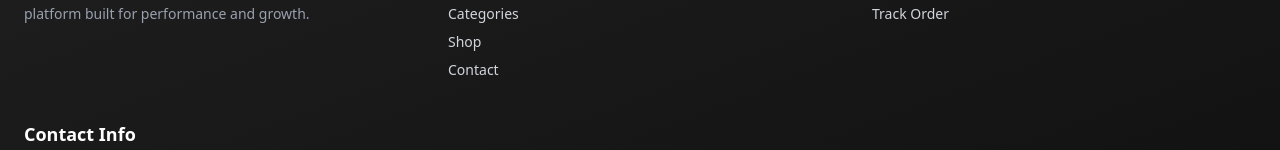
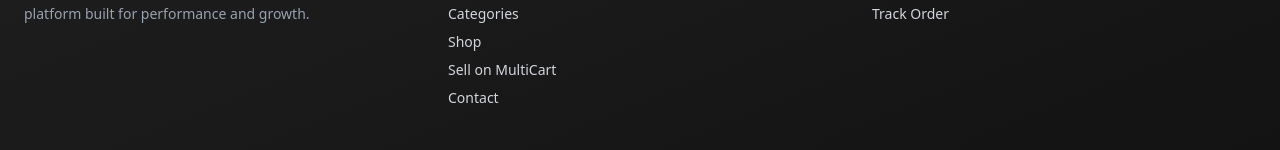
Before and after one commit to Ayush-Kant/multicart, a Next.js app in the folder multicart/: page / in a window 1280 px wide. Shown: the part 2744-2894 px from the top of the page. Built offline with nearby package versions, Linux system fonts and the light colour scheme; no server answers.

Commit message:
Expose seller onboarding in public footer

```diff
--- a/multicart/src/component/footer.tsx
+++ b/multicart/src/component/footer.tsx
@@ -51,6 +51,7 @@ export default function Footer({ user }: { user?: IUser }) {
               <li onClick={() => router.push("/")} className="cursor-pointer hover:text-white">Home</li>
               <li onClick={() => router.push("/category")} className="cursor-pointer hover:text-white">Categories</li>
               <li onClick={() => router.push("/shop")} className="cursor-pointer hover:text-white">Shop</li>
+              <li onClick={() => router.push("/sell")} className="cursor-pointer hover:text-white">Sell on MultiCart</li>
               <li onClick={() => router.push("/contact")} className="cursor-pointer hover:text-white">Contact</li>
             </ul>
           </div>
```
